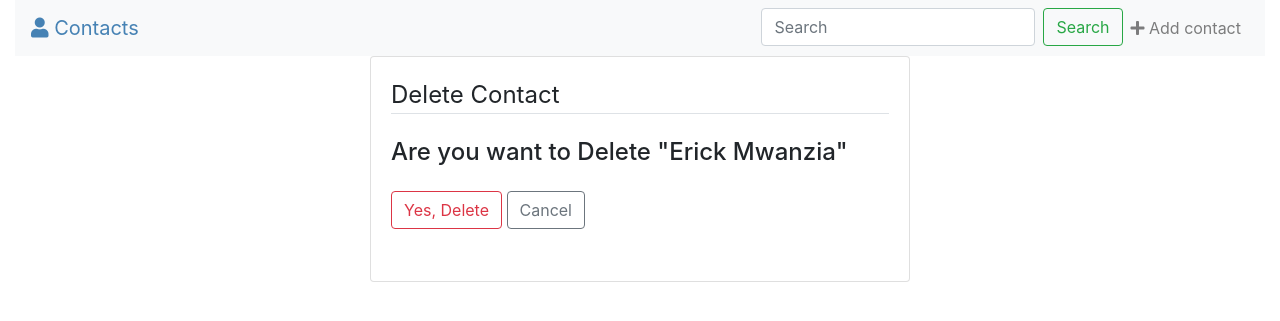
After one commit to kimeualexis/django-contact, a Django app: page /3/contact-delete/ in a window 1280 px wide. The commit adds this page. Shown: the top 321 px of the page. Run offline with Django 3.2, Linux system fonts and the light colour scheme; data comes from the database, SQL or seed files in the repository; both versions use the stored data as it was after the commit; some libraries are stand-ins or nearby versions.

Commit message:
update & delete contacts

```diff
--- a/address/settings.py
+++ b/address/settings.py
@@ -38,6 +38,7 @@ INSTALLED_APPS = [
     'django.contrib.sessions',
     'django.contrib.messages',
     'django.contrib.staticfiles',
+    'crispy_forms',
 ]
 
 MIDDLEWARE = [
@@ -122,3 +123,5 @@ STATIC_URL = '/static/'
 
 MEDIA_ROOT = os.path.join(BASE_DIR, 'media')
 MEDIA_URL = '/media/'
+
+CRISPY_TEMPLATE_PACK = 'bootstrap4'
--- a/users/models.py
+++ b/users/models.py
@@ -20,4 +20,4 @@ class Contact(models.Model):
         return self.name
 
     def get_absolute_url(self):
-        reverse('users:contact-index')
+        return reverse('users:contact-index')
--- a/users/templates/users/base.html
+++ b/users/templates/users/base.html
@@ -3,12 +3,18 @@
     <title>{% block title %}{% endblock %}</title>
 <link rel="stylesheet" href="https://stackpath.bootstrapcdn.com/bootstrap/4.3.1/css/bootstrap.min.css" integrity="sha384-ggOyR0iXCbMQv3Xipma34MD+dH/1fQ784/j6cY/iJTQUOhcWr7x9JvoRxT2MZw1T" crossorigin="anonymous">
 <link rel="stylesheet" href="https://use.fontawesome.com/releases/v5.7.2/css/all.css" integrity="sha384-fnmOCqbTlWIlj8LyTjo7mOUStjsKC4pOpQbqyi7RrhN7udi9RwhKkMHpvLbHG9Sr" crossorigin="anonymous">
+
+<script src="https://code.jquery.com/jquery-3.3.1.slim.min.js" integrity="sha384-q8i/X+965DzO0rT7abK41JStQIAqVgRVzpbzo5smXKp4YfRvH+8abtTE1Pi6jizo" crossorigin="anonymous"></script>
+<script src="https://ajax.googleapis.com/ajax/libs/jquery/3.3.1/jquery.min.js"></script>
+<script src="https://stackpath.bootstrapcdn.com/bootstrap/4.3.1/js/bootstrap.min.js" integrity="sha384-JjSmVgyd0p3pXB1rRibZUAYoIIy6OrQ6VrjIEaFf/nJGzIxFDsf4x0xIM+B07jRM" crossorigin="anonymous"></script>
+
+
 </head>
 
 <body>
 <div class="container-fluid">
    <nav class="navbar navbar-expand-lg navbar-light bg-light">
-  <a class="navbar-brand" href="#" style="color: steelblue;"><i class="fas fa-user"></i> Contacts</a>
+  <a class="navbar-brand" href="{% url 'users:contact-index' %}" style="color: steelblue;"><i class="fas fa-user"></i> Contacts</a>
   <button class="navbar-toggler" type="button" data-toggle="collapse" data-target="#navbarSupportedContent" aria-controls="navbarSupportedContent" aria-expanded="false" aria-label="Toggle navigation">
     <span class="navbar-toggler-icon"></span>
   </button>
@@ -26,14 +32,18 @@
         </form>
         </li>
       <li class="nav-item">
-          <a class="nav-link" href=""><i class="fas fa-plus"></i> Add contact</a>
+          <a class="nav-link" href="{% url 'users:contact-create' %}"><i class="fas fa-plus"></i> Add contact</a>
       </li>
     </ul>
 
   </div>
 </nav>
+</div>
+<div class="container">
+    {% block content %}
 
-    {% block content %}{% endblock %}
+    {% endblock %}
 </div>
+
 </body>
 </html>
--- /dev/null
+++ b/users/templates/users/contact_confirm_delete.html
@@ -0,0 +1,25 @@
+{% extends 'users/base.html' %}
+{% block title %}Delete {{ object.name }}{% endblock %}
+
+{% block content %}
+    <div class="row">
+    <div class="col-sm-3"></div>
+    <div class="col-sm-6">
+        <div class="card card-body">
+
+<form method="POST">
+    {% csrf_token %}
+    <fieldset class="form-group">
+        <legend class="border-bottom mb-4">Delete Contact</legend>
+        <h4>Are you want to Delete "{{ object.name }}"</h4>
+    </fieldset>
+    <div class="form-group">
+        <button type="submit" class="btn btn-outline-danger">Yes, Delete</button>
+        <a class="btn btn-outline-secondary" href="{% url 'users:contact-index' %}">Cancel</a>
+    </div>
+</form>
+
+        </div>
+    </div>
+    </div>
+{% endblock %}
--- a/users/urls.py
+++ b/users/urls.py
@@ -1,8 +1,11 @@
 from django.urls import path
-from . views import ContactListView
+from . views import ContactListView, ContactCreateView, ContactUpdateView, ContactDeleteView
 
 app_name = 'users'
 
 urlpatterns = [
     path('', ContactListView.as_view(), name='contact-index'),
+    path('contact-create/', ContactCreateView.as_view(), name='contact-create'),
+    path('<int:pk>/contact-update/', ContactUpdateView.as_view(), name='contact-update'),
+    path('<int:pk>/contact-delete/', ContactDeleteView.as_view(), name='contact-delete'),
 ]
--- a/users/views.py
+++ b/users/views.py
@@ -1,5 +1,5 @@
-from django.shortcuts import render
-from django.views.generic import ListView
+from django.shortcuts import render, reverse
+from django.views.generic import ListView, CreateView, UpdateView, DeleteView
 from .models import Contact
 
 
@@ -9,3 +9,20 @@ class ContactListView(ListView):
     context_object_name = 'contacts'
     template_name = 'users/index.html'
     ordering = ['name']
+
+
+class ContactCreateView(CreateView):
+    model = Contact
+    fields = ['name', 'email', 'telephone', 'relation', 'residence', 'cover', 'is_male']
+    template_name = 'users/create_contact.html'
+
+
+class ContactUpdateView(UpdateView):
+    model = Contact
+    fields = ['name', 'email', 'telephone', 'relation', 'residence', 'cover', 'is_male']
+    template_name = 'users/create_contact.html'
+
+
+class ContactDeleteView(DeleteView):
+    model = Contact
+    success_url = '/'
```
Also changed, not shown: users/templates/users/create_contact.html (added, +22 -0 lines), users/templates/users/index.html (+6 -6 lines), db.sqlite3, media/Screenshot_from_2019-03-14_15-30-46.png (added), media/Screenshot_from_2019-03-14_15-31-55.png (added), media/Screenshot_from_2019-03-14_16-47-27.png (added), media/disc.jpg (added), media/disc_rvx4qJX.jpg (added), media/so_biW9S0v.png (added).
